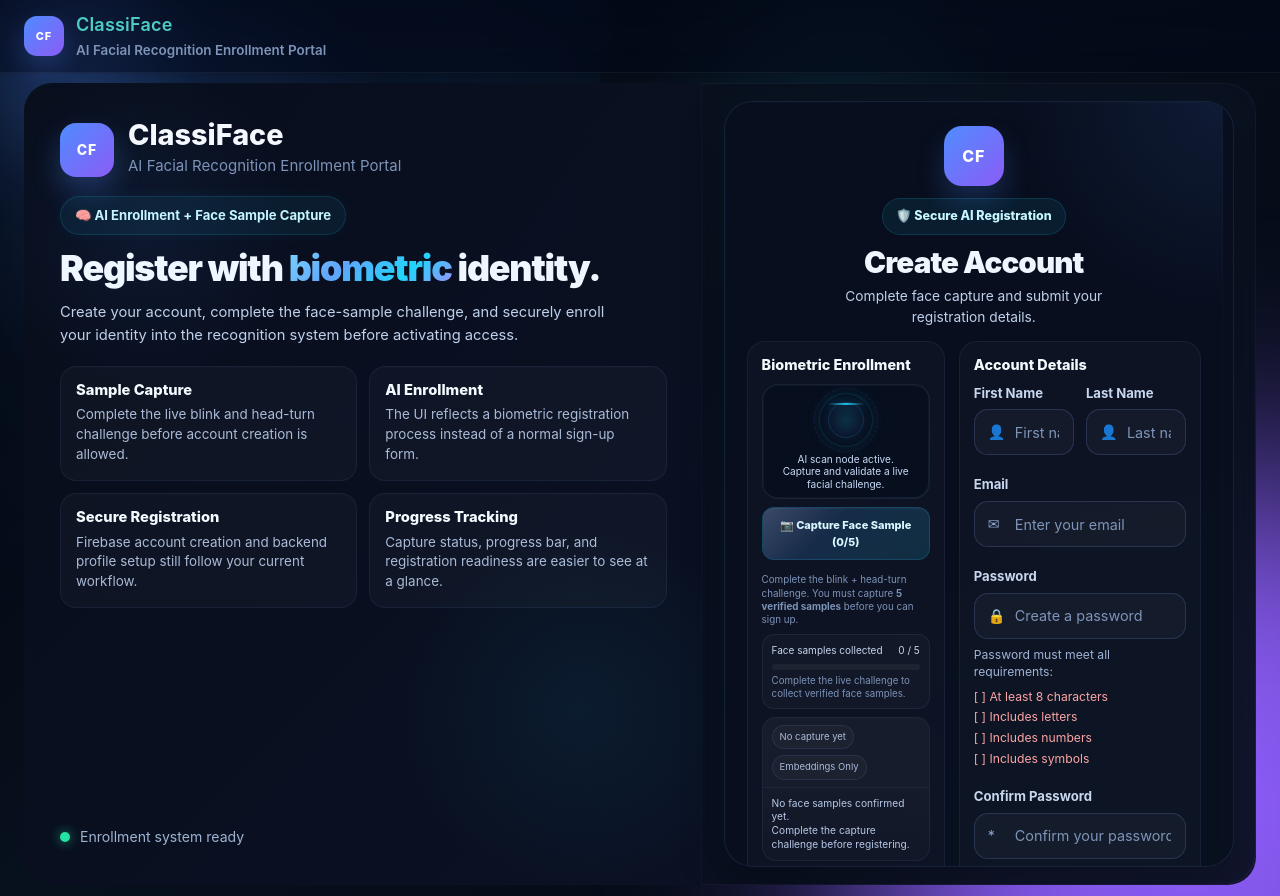
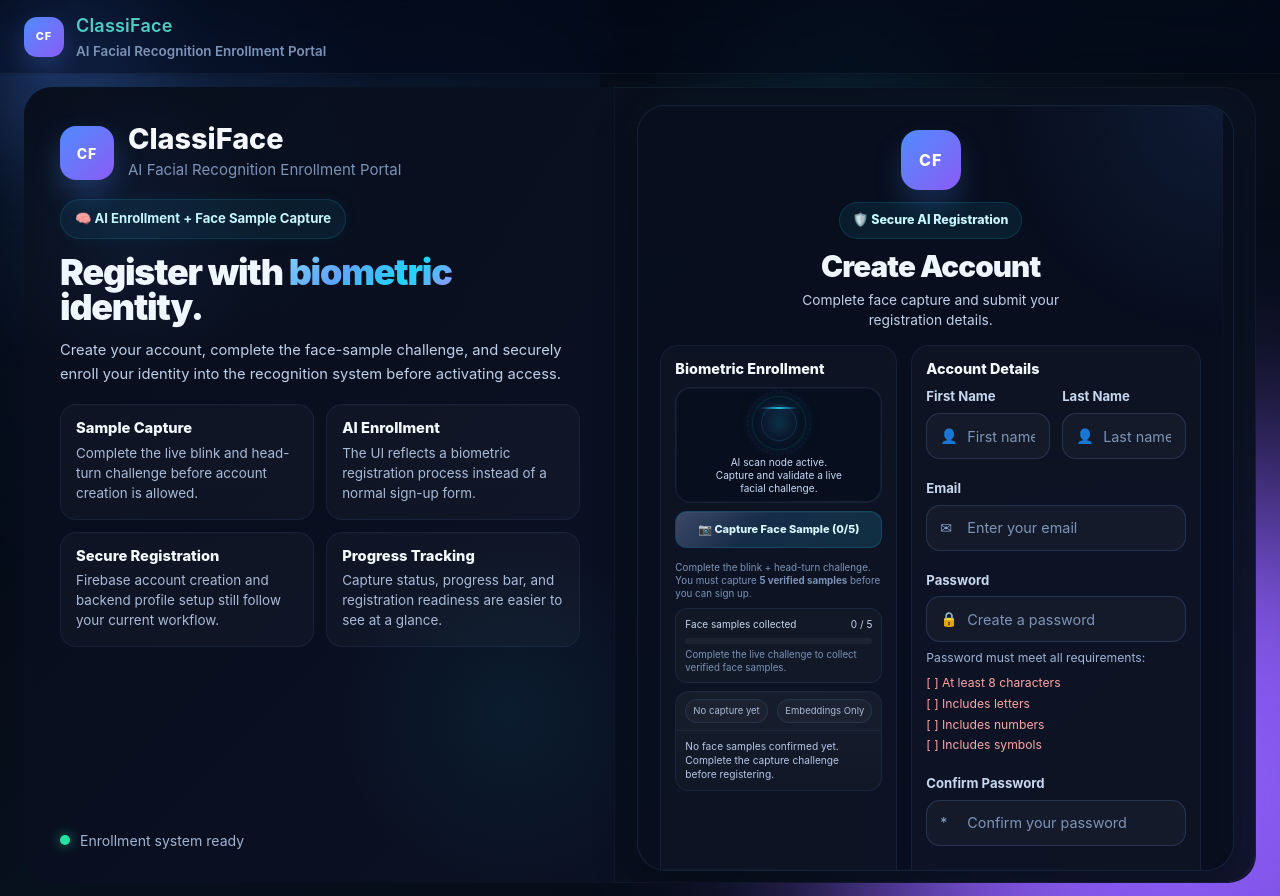
Before and after one commit to leer7358/classiface-hardened, a Flask app: page /register in a window 1280 px wide. Run offline with Flask 2, Linux system fonts and the light colour scheme; parts of the project's set-up code (start-up, migrations or seed data) failed here and were passed over; some libraries are stand-ins or nearby versions.

Commit message:
Fix register viewport overflow

```diff
--- a/static/styles.css
+++ b/static/styles.css
@@ -935,27 +935,27 @@ button {
 /* Auth page responsive stability patch
    Prevents the login layout from changing drastically when the browser is zoomed
    or when the viewport height becomes smaller on laptops. */
-body.auth-page:not(.login-page) {
+body.auth-page:not(.login-page):not(.register-page) {
     overflow-x: hidden !important;
     overflow-y: auto !important;
 }
 
-body.auth-page:not(.login-page) .page-wrap,
-body.auth-page:not(.login-page) .auth-container {
+body.auth-page:not(.login-page):not(.register-page) .page-wrap,
+body.auth-page:not(.login-page):not(.register-page) .auth-container {
     overflow: visible !important;
 }
 
-body.auth-page:not(.login-page) .layout-shell,
-body.auth-page:not(.login-page) .auth-box {
+body.auth-page:not(.login-page):not(.register-page) .layout-shell,
+body.auth-page:not(.login-page):not(.register-page) .auth-box {
     overflow: hidden !important;
 }
 
-body.auth-page:not(.login-page) .page-wrap {
+body.auth-page:not(.login-page):not(.register-page) .page-wrap {
     min-height: calc(100svh - 74px) !important;
     height: auto !important;
 }
 
-body.auth-page:not(.login-page) .layout-shell {
+body.auth-page:not(.login-page):not(.register-page) .layout-shell {
     width: min(100%, 1500px) !important;
     height: auto !important;
     min-height: min(780px, calc(100svh - 110px)) !important;
@@ -963,56 +963,56 @@ body.auth-page:not(.login-page) .layout-shell {
 
 /* Keep the desktop two-column login design even on shorter laptop screens. */
 @media (min-width: 761px) {
-    body.auth-page:not(.login-page) .layout-shell {
+    body.auth-page:not(.login-page):not(.register-page) .layout-shell {
         grid-template-columns: minmax(460px, 1.1fr) minmax(380px, 0.9fr) !important;
         max-width: min(1500px, calc(100vw - 48px)) !important;
     }
 
-    body.auth-page:not(.login-page) .intro-panel {
+    body.auth-page:not(.login-page):not(.register-page) .intro-panel {
         display: block !important;
     }
 
-    body.auth-page:not(.login-page) .form-panel {
+    body.auth-page:not(.login-page):not(.register-page) .form-panel {
         min-width: 0 !important;
     }
 }
 
 /* Compact desktop height: reduce spacing, but do not switch to mobile layout. */
 @media (min-width: 761px) and (max-height: 860px) {
-    body.auth-page:not(.login-page) .navbar-top {
+    body.auth-page:not(.login-page):not(.register-page) .navbar-top {
         height: 64px !important;
     }
 
-    body.auth-page:not(.login-page) .page-wrap {
+    body.auth-page:not(.login-page):not(.register-page) .page-wrap {
         min-height: calc(100svh - 64px) !important;
         padding: 12px 20px !important;
     }
 
-    body.auth-page:not(.login-page) .layout-shell {
+    body.auth-page:not(.login-page):not(.register-page) .layout-shell {
         min-height: min(690px, calc(100svh - 88px)) !important;
     }
 
-    body.auth-page:not(.login-page) .intro-panel {
+    body.auth-page:not(.login-page):not(.register-page) .intro-panel {
         padding: 28px 34px !important;
     }
 
-    body.auth-page:not(.login-page) .form-panel {
+    body.auth-page:not(.login-page):not(.register-page) .form-panel {
         padding: 18px 22px !important;
     }
 
-    body.auth-page:not(.login-page) .auth-card {
+    body.auth-page:not(.login-page):not(.register-page) .auth-card {
         padding: 24px 24px 22px !important;
     }
 
-    body.auth-page:not(.login-page) .intro-title {
+    body.auth-page:not(.login-page):not(.register-page) .intro-title {
         font-size: clamp(2rem, 3vw, 2.7rem) !important;
     }
 
-    body.auth-page:not(.login-page) .tech-grid {
+    body.auth-page:not(.login-page):not(.register-page) .tech-grid {
         gap: 10px !important;
     }
 
-    body.auth-page:not(.login-page) .tech-card {
+    body.auth-page:not(.login-page):not(.register-page) .tech-card {
         padding: 14px !important;
         min-height: auto !important;
     }
@@ -1020,16 +1020,16 @@ body.auth-page:not(.login-page) .layout-shell {
 
 /* Mobile keeps the single-column layout. */
 @media (max-width: 760px) {
-    body.auth-page:not(.login-page) .layout-shell {
+    body.auth-page:not(.login-page):not(.register-page) .layout-shell {
         grid-template-columns: 1fr !important;
         min-height: calc(100svh - 96px) !important;
     }
 
-    body.auth-page:not(.login-page) .intro-panel {
+    body.auth-page:not(.login-page):not(.register-page) .intro-panel {
         display: none !important;
     }
 
-    body.auth-page:not(.login-page) .page-wrap {
+    body.auth-page:not(.login-page):not(.register-page) .page-wrap {
         padding: 14px 18px !important;
     }
 }
--- a/template/register.html
+++ b/template/register.html
@@ -49,9 +49,10 @@
     }
 
     body.auth-page {
-      min-height: 100vh;
-      overflow-x: hidden;
-      overflow-y: auto;
+      min-height: 0;
+      height: 100vh;
+      height: 100svh;
+      overflow: hidden;
       position: relative;
       background:
         radial-gradient(circle at 12% 18%, rgba(79,140,255,0.16), transparent 18%),
@@ -62,7 +63,7 @@
 
     body.auth-page::before {
       content: "";
-      position: absolute;
+      position: fixed;
       inset: 0;
       background-image:
         linear-gradient(rgba(255,255,255,0.025) 1px, transparent 1px),
@@ -73,8 +74,13 @@
       pointer-events: none;
     }
 
+
+    body.auth-page::after {
+      position: fixed;
+      pointer-events: none;
+    }
     .ambient {
-      position: absolute;
+      position: fixed;
       border-radius: 50%;
       filter: blur(28px);
       pointer-events: none;
@@ -92,7 +98,7 @@
       width: 340px;
       height: 340px;
       right: -120px;
-      bottom: -120px;
+      bottom: 0;
       background: radial-gradient(circle, rgba(139,92,246,0.30), transparent 72%);
     }
 
@@ -178,18 +184,18 @@
     .page-wrap {
       position: relative;
       z-index: 1;
-      height: calc(100vh - 74px);
+      height: calc(100svh - 74px);
       display: flex;
       align-items: center;
       justify-content: center;
       padding: 18px 24px;
-      overflow: visible;
+      overflow: hidden;
     }
 
     .layout-shell {
       width: 100%;
       max-width: 1500px;
-      height: calc(100vh - 100px);
+      height: calc(100svh - 100px);
       display: grid;
       grid-template-columns: 0.96fr 1.04fr;
       border-radius: 28px;
@@ -1231,7 +1235,7 @@
   </style>
 </head>
 
-<body class="auth-page">
+<body class="auth-page register-page">
   <div class="ambient a1"></div>
   <div class="ambient a2"></div>
   <div class="ambient a3"></div>
```
Also changed, not shown: other parts of template/register.html (+20 -22 lines).
